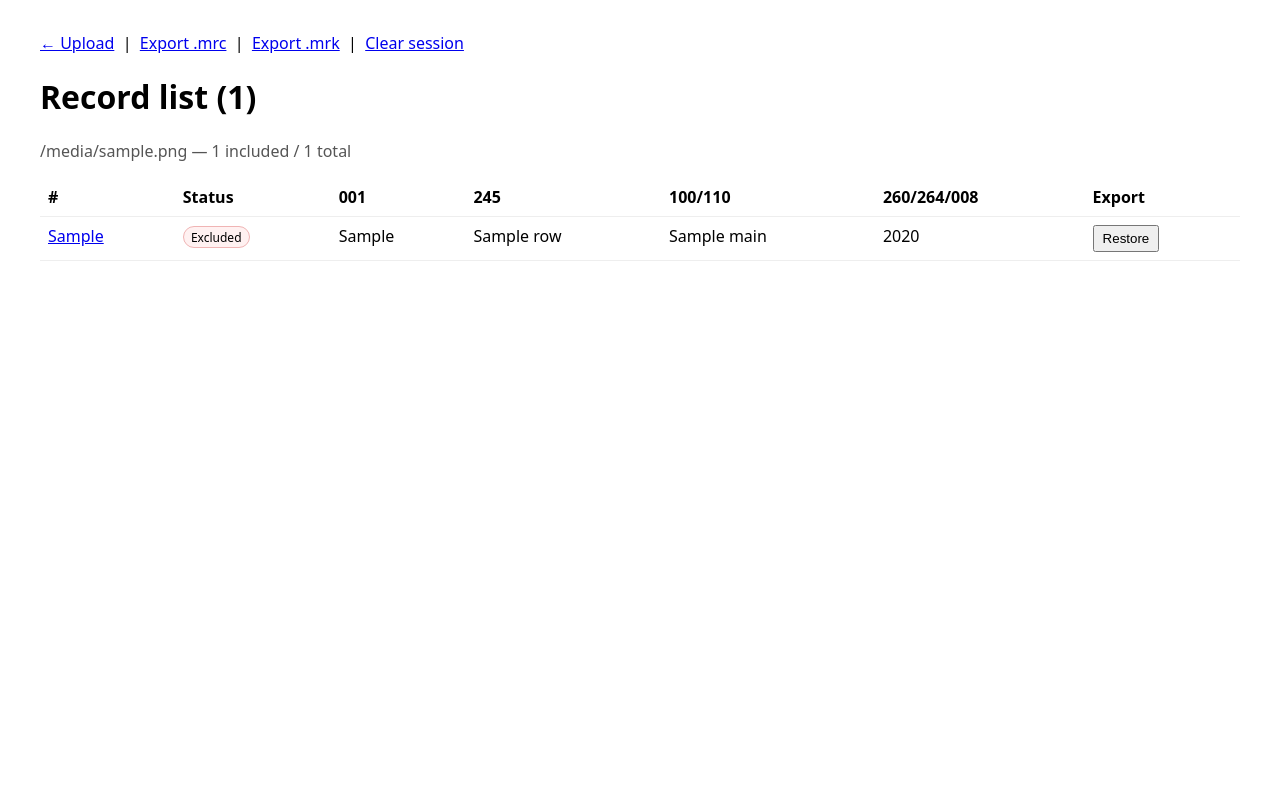
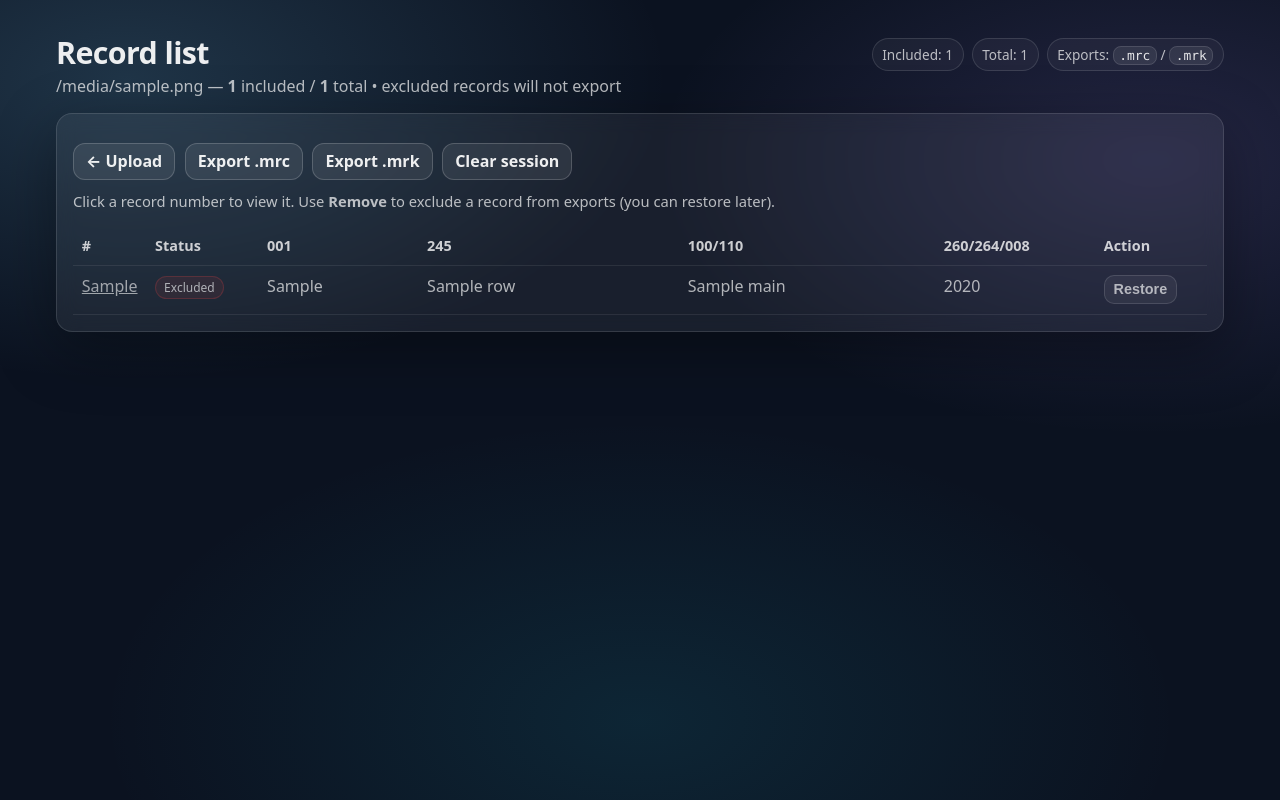
Before and after one commit to johnschriner/marccloud, a Flask app: template templates/records.html in a window 1280 px wide. Run offline with Flask 3, Linux system fonts and the light colour scheme; the template is opened without the code that fills it: most values are stand-ins (such as "Sample title", 1, 10 or a date in 2020).

Commit message:
Polish record list page UI

```diff
--- a/templates/records.html
+++ b/templates/records.html
@@ -4,34 +4,195 @@
   <meta charset="utf-8" />
   <title>Records</title>
   <meta name="viewport" content="width=device-width, initial-scale=1" />
+
   <style>
-  body { font-family: system-ui, sans-serif; max-width: 1200px; margin: 2rem auto; padding: 0 1rem; }
-  table { width: 100%; border-collapse: collapse; }
-  th, td { padding: .5rem; border-bottom: 1px solid #eee; vertical-align: top; }
-  th { text-align: left; }
-  .muted { color: #555; }
-  .flash { padding: .75rem 1rem; border-radius: 8px; margin: .75rem 0; }
-  .ok { background: #eefbf0; border: 1px solid #bfe8c6; }
-  .error { background: #fff1f1; border: 1px solid #f0b4b4; }
-  tbody tr:nth-child(even) { background: #fafafa; }
-  tbody tr:hover { background: #eef6ff; }
-  .pill { display:inline-block; padding: .1rem .45rem; border-radius: 999px; font-size: 12px; }
-  .in { background:#eefbf0; border:1px solid #bfe8c6; }
-  .out { background:#fff1f1; border:1px solid #f0b4b4; }
+    :root{
+      --bg: #0b1220;
+      --panel: rgba(255,255,255,0.06);
+      --panel-2: rgba(255,255,255,0.09);
+      --text: rgba(255,255,255,0.92);
+      --muted: rgba(255,255,255,0.70);
+      --border: rgba(255,255,255,0.12);
+      --shadow: 0 18px 60px rgba(0,0,0,0.35);
+      --ok-bg: rgba(16,185,129,0.14);
+      --ok-bd: rgba(16,185,129,0.35);
+      --err-bg: rgba(239,68,68,0.14);
+      --err-bd: rgba(239,68,68,0.35);
+    }
+
+    * { box-sizing: border-box; }
+    body {
+      margin: 0;
+      font-family: system-ui, -apple-system, Segoe UI, Roboto, Helvetica, Arial, sans-serif;
+      color: var(--text);
+      background:
+        radial-gradient(900px 500px at 10% 10%, rgba(125,211,252,0.18), transparent 60%),
+        radial-gradient(900px 500px at 90% 20%, rgba(167,139,250,0.16), transparent 55%),
+        radial-gradient(900px 500px at 50% 90%, rgba(34,211,238,0.10), transparent 60%),
+        var(--bg);
+      min-height: 100vh;
+    }
+
+    .wrap {
+      max-width: 1200px;
+      margin: 0 auto;
+      padding: 2.25rem 1rem 3rem;
+    }
+
+    header {
+      display: flex;
+      align-items: flex-start;
+      justify-content: space-between;
+      gap: 1rem;
+      margin-bottom: 1rem;
+    }
+
+    .brand h1 {
+      margin: 0;
+      font-size: 1.9rem;
+      letter-spacing: -0.02em;
+      line-height: 1.1;
+    }
+    .brand p {
+      margin: .35rem 0 0;
+      color: var(--muted);
+      max-width: 70ch;
+    }
+
+    .pillbar {
+      display: flex;
+      flex-wrap: wrap;
+      gap: .5rem;
+      justify-content: flex-end;
+      margin-top: .15rem;
+    }
+    .pill {
+      border: 1px solid var(--border);
+      background: rgba(255,255,255,0.04);
+      color: var(--muted);
+      border-radius: 999px;
+      padding: .35rem .6rem;
+      font-size: .85rem;
+      white-space: nowrap;
+    }
+
+    .card {
+      background: var(--panel);
+      border: 1px solid var(--border);
+      border-radius: 16px;
+      box-shadow: var(--shadow);
+      padding: 1rem;
+      backdrop-filter: blur(10px);
+    }
+
+    .flash {
+      padding: .75rem .9rem;
+      border-radius: 12px;
+      margin: .75rem 0;
+      border: 1px solid var(--border);
+      background: rgba(255,255,255,0.05);
+    }
+    .flash.ok { background: var(--ok-bg); border-color: var(--ok-bd); }
+    .flash.error { background: var(--err-bg); border-color: var(--err-bd); }
+
+    .actions {
+      display: flex;
+      flex-wrap: wrap;
+      gap: .6rem;
+      margin-top: .8rem;
+    }
+
+    .btn {
+      appearance: none;
+      border: 1px solid rgba(255,255,255,0.18);
+      background: rgba(255,255,255,0.08);
+      color: var(--text);
+      border-radius: 12px;
+      padding: .55rem .75rem;
+      font-weight: 650;
+      cursor: pointer;
+      transition: transform .05s ease, background .15s ease, border-color .15s ease;
+      text-decoration: none;
+      display: inline-flex;
+      align-items: center;
+      gap: .5rem;
+      user-select: none;
+      line-height: 1.1;
+    }
+    .btn:hover { background: rgba(255,255,255,0.12); border-color: rgba(255,255,255,0.26); }
+    .btn:active { transform: translateY(1px); }
+
+    .small { font-size: .92rem; color: var(--muted); line-height: 1.35; }
+    .muted { color: var(--muted); }
+
+    /* Table styling */
+    table { width: 100%; border-collapse: collapse; margin-top: .75rem; }
+    th, td { padding: .6rem .55rem; border-bottom: 1px solid rgba(255,255,255,0.08); vertical-align: top; }
+    th { text-align: left; font-size: .9rem; color: rgba(255,255,255,0.78); font-weight: 700; }
+    tbody tr:nth-child(even) { background: rgba(255,255,255,0.03); }
+    tbody tr:hover { background: rgba(125,211,252,0.08); }
+
+    a { color: rgba(255,255,255,0.88); }
+    a:hover { color: rgba(255,255,255,1.0); }
+
+    .pill-status {
+      display: inline-block;
+      padding: .12rem .5rem;
+      border-radius: 999px;
+      font-size: 12px;
+      border: 1px solid var(--border);
+      background: rgba(255,255,255,0.04);
+      color: rgba(255,255,255,0.75);
+    }
+    .pill-in  { background: rgba(16,185,129,0.12); border-color: rgba(16,185,129,0.30); color: rgba(255,255,255,0.88); }
+    .pill-out { background: rgba(239,68,68,0.12); border-color: rgba(239,68,68,0.30); color: rgba(255,255,255,0.88); }
+
     form { margin: 0; }
-  button { padding: .25rem .5rem; }
+    .btn-mini {
+      padding: .35rem .55rem;
+      border-radius: 10px;
+      font-weight: 650;
+      font-size: .9rem;
+    }
+
+    /* Dim excluded rows a bit */
+    tr.excluded td { opacity: 0.72; }
+    tr.excluded td a { opacity: 0.92; }
+
+    code {
+      background: rgba(255,255,255,0.08);
+      border: 1px solid rgba(255,255,255,0.12);
+      padding: .08rem .35rem;
+      border-radius: 8px;
+      font-family: ui-monospace, SFMono-Regular, Menlo, Consolas, monospace;
+      font-size: .95em;
+      color: rgba(255,255,255,0.88);
+    }
+
+    @media (max-width: 900px) {
+      .pillbar { justify-content: flex-start; }
+      th:nth-child(6), td:nth-child(6) { display: none; } /* hide year col on narrow screens */
+    }
   </style>
 </head>
+
 <body>
+  <div class="wrap">
+    <header>
+      <div class="brand">
+        <h1>Record list</h1>
         <p>
-    <a href="{{ url_for('index') }}">&larr; Upload</a>
-    &nbsp;|&nbsp;
-    <a href="{{ url_for('export_mrc') }}">Export .mrc</a>
-    &nbsp;|&nbsp;
-    <a href="{{ url_for('export_mrk') }}">Export .mrk</a>
-    &nbsp;|&nbsp;
-    <a href="{{ url_for('clear') }}">Clear session</a>
+          {{ filename|e }} — <b>{{ included_count }}</b> included / <b>{{ count }}</b> total
+          <span class="muted">• excluded records will not export</span>
         </p>
+      </div>
+
+      <div class="pillbar">
+        <span class="pill">Included: {{ included_count }}</span>
+        <span class="pill">Total: {{ count }}</span>
+        <span class="pill">Exports: <code>.mrc</code> / <code>.mrk</code></span>
+      </div>
+    </header>
 
     {% with messages = get_flashed_messages(with_categories=true) %}
       {% if messages %}
@@ -41,30 +202,39 @@
       {% endif %}
     {% endwith %}
 
-  <h1>Record list ({{ count }})</h1>
-  <p class="muted">{{ filename|e }} — {{ included_count }} included / {{ count }} total</p>
+    <section class="card">
+      <div class="actions">
+        <a class="btn" href="{{ url_for('index') }}">&larr; Upload</a>
+        <a class="btn" href="{{ url_for('export_mrc') }}">Export .mrc</a>
+        <a class="btn" href="{{ url_for('export_mrk') }}">Export .mrk</a>
+        <a class="btn" href="{{ url_for('clear') }}">Clear session</a>
+      </div>
+
+      <p class="small" style="margin-top:.75rem;">
+        Click a record number to view it. Use <b>Remove</b> to exclude a record from exports (you can restore later).
+      </p>
 
       <table>
         <thead>
           <tr>
-        <th>#</th>
-        <th>Status</th>
-        <th>001</th>
+            <th style="width:4rem;">#</th>
+            <th style="width:7rem;">Status</th>
+            <th style="width:10rem;">001</th>
             <th>245</th>
-        <th>100/110</th>
-        <th>260/264/008</th>
-        <th>Export</th>
+            <th style="width:16rem;">100/110</th>
+            <th style="width:10rem;">260/264/008</th>
+            <th style="width:7rem;">Action</th>
           </tr>
         </thead>
         <tbody>
           {% for r in rows %}
-        <tr>
+            <tr class="{% if not r.included %}excluded{% endif %}">
               <td><a href="{{ url_for('record_detail', i=r.i) }}">{{ r.i }}</a></td>
               <td>
                 {% if r.included %}
-              <span class="pill in">Included</span>
+                  <span class="pill-status pill-in">Included</span>
                 {% else %}
-              <span class="pill out">Excluded</span>
+                  <span class="pill-status pill-out">Excluded</span>
                 {% endif %}
               </td>
               <td>{{ r["001"]|e }}</td>
@@ -74,11 +244,11 @@
               <td>
                 {% if r.included %}
                   <form method="post" action="{{ url_for('record_exclude', i=r.i) }}">
-                <button type="submit">Remove</button>
+                    <button class="btn btn-mini" type="submit">Remove</button>
                   </form>
                 {% else %}
                   <form method="post" action="{{ url_for('record_include', i=r.i) }}">
-                <button type="submit">Restore</button>
+                    <button class="btn btn-mini" type="submit">Restore</button>
                   </form>
                 {% endif %}
               </td>
@@ -86,5 +256,7 @@
           {% endfor %}
         </tbody>
       </table>
+    </section>
+  </div>
 </body>
 </html>
```
Lines whose indentation alone changed are shown as unchanged.
